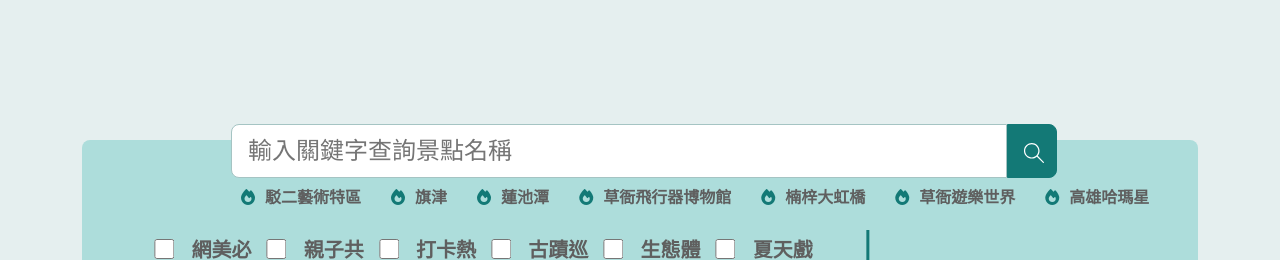
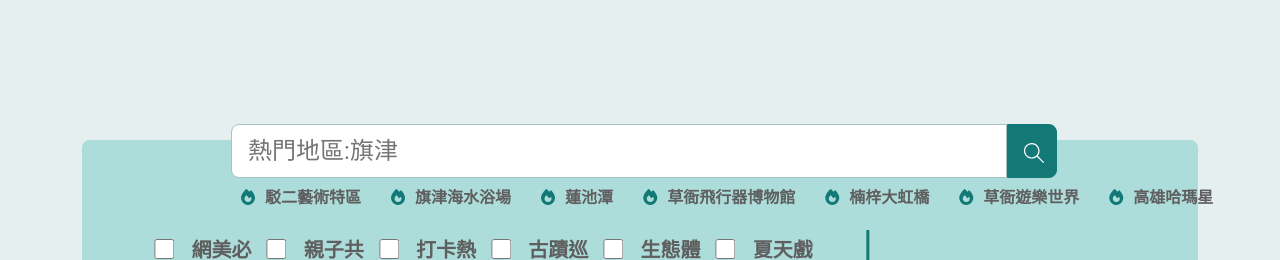
Before and after one commit to XuanYing0915/KH_Travel_Project, a Next.js app in the folder frontend/: page /attraction in a window 1280 px wide. Shown: the part 1140-1400 px from the top of the page. Built offline with nearby package versions, Linux system fonts and the light colour scheme; a web font is replaced by a local one.

Commit message:
0728搜索列完成

```diff
--- a/frontend/components/attraction/search/a-search.js
+++ b/frontend/components/attraction/search/a-search.js
@@ -103,7 +103,7 @@ const AttractionsSearch = () => {
               type="text"
               value={searchKeyword}
               onChange={handleKeywordSearch}
-              placeholder="輸入關鍵字查詢景點名稱"
+              placeholder="熱門地區:旗津"
               className="search-input"
             />
             {/* 搜尋按鈕 */}
--- a/frontend/data/attraction/popular.json
+++ b/frontend/data/attraction/popular.json
@@ -7,14 +7,15 @@
     },
     {
       "attraction_id": 600001,
-        "attraction_name": "旗津",
+      "attraction_name": "旗津海水浴場",
       "description": "旗津是一個美麗的海島，擁有細白的沙灘和清澈的海水，是遠足和海灘活動的好去處。"
     },
     {
       "attraction_id": 600003,
       "attraction_name": "蓮池潭",
       "description": "蓮池潭是一個寧靜優美的湖泊，四周環繞著青山綠水，是賞景和散步的絕佳場所。"
-      }, {
+    },
+    {
       "attraction_id": 600004,
       "attraction_name": "草衙飛行器博物館",
       "description": "草衙飛行器博物館是一個航空愛好者的天堂，展示著各式各樣的飛行器和航空歷史。"
@@ -34,6 +35,5 @@
       "attraction_name": "高雄哈瑪星",
       "description": "高雄哈瑪星是一個具有濃厚藝術氛圍的街區，充滿著藝術裝置和創意設計。"
     }
-
   ]
 }
```
Lines whose indentation alone changed are shown as unchanged.
